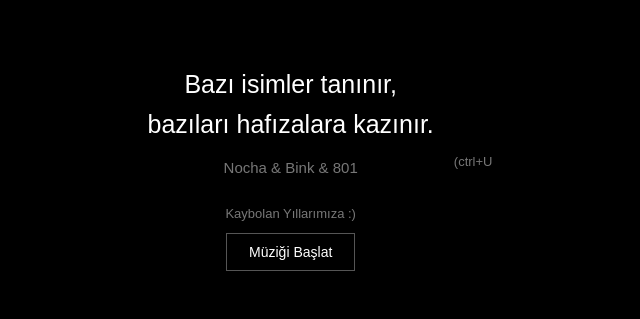
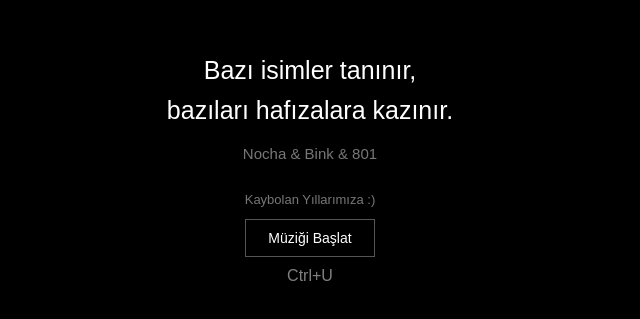
Before and after one commit to medyazhac-blip/my-site, a plain HTML site: page index.html in a window 1280 px wide. Shown: the part 233-552 px from the top of the page, without its empty margins (330-970 px from the left). Drawn offline with Linux system fonts and the light colour scheme.

Commit message:
Update index.html

```diff
--- a/index.html
+++ b/index.html
@@ -89,6 +89,8 @@
         Müziği Başlat
     </button>
 
+    <p style="color: gray; text-align: center; margin-top: 10px;">Ctrl+U</p>
+
     <audio id="music" loop>
         <source src="https://zhacmedya.com/zhacm%C3%BCzik.mp3" type="audio/mpeg">
     </audio>
@@ -112,7 +114,6 @@
     }
 }
 </script>
-     <p class="song-title">(ctrl+U</p>
 
 </body>
 </html>
```
